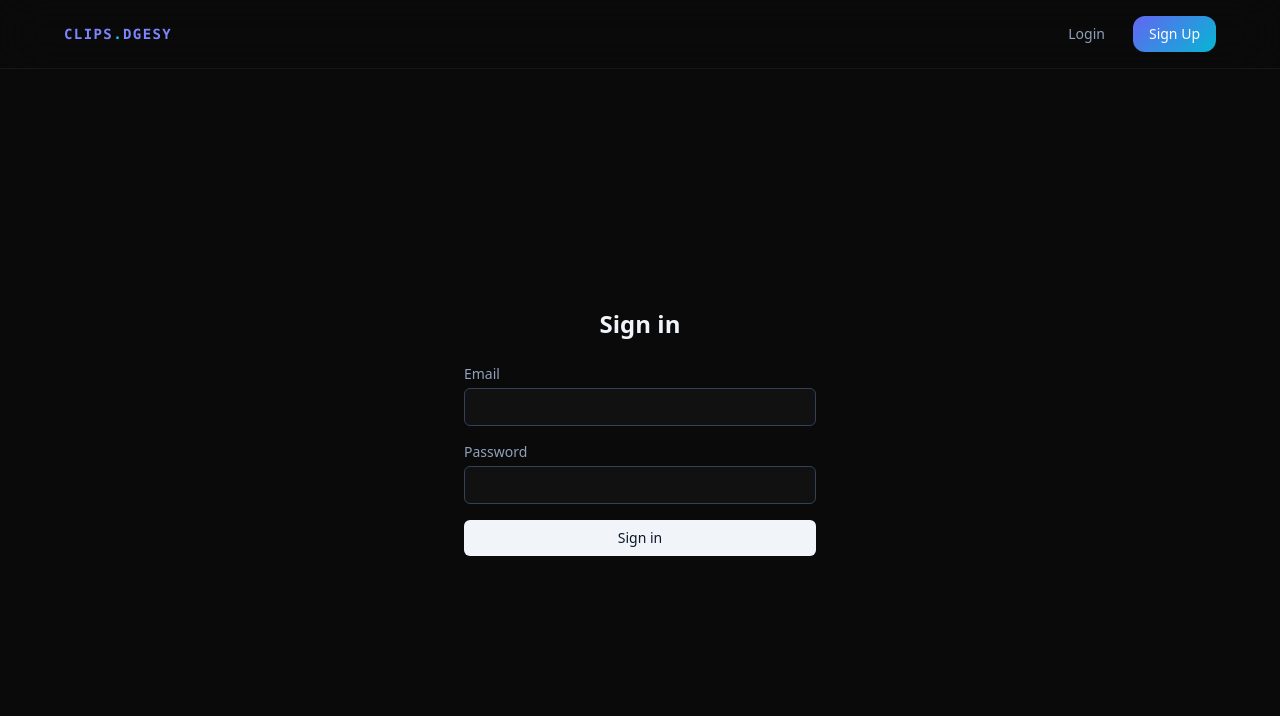
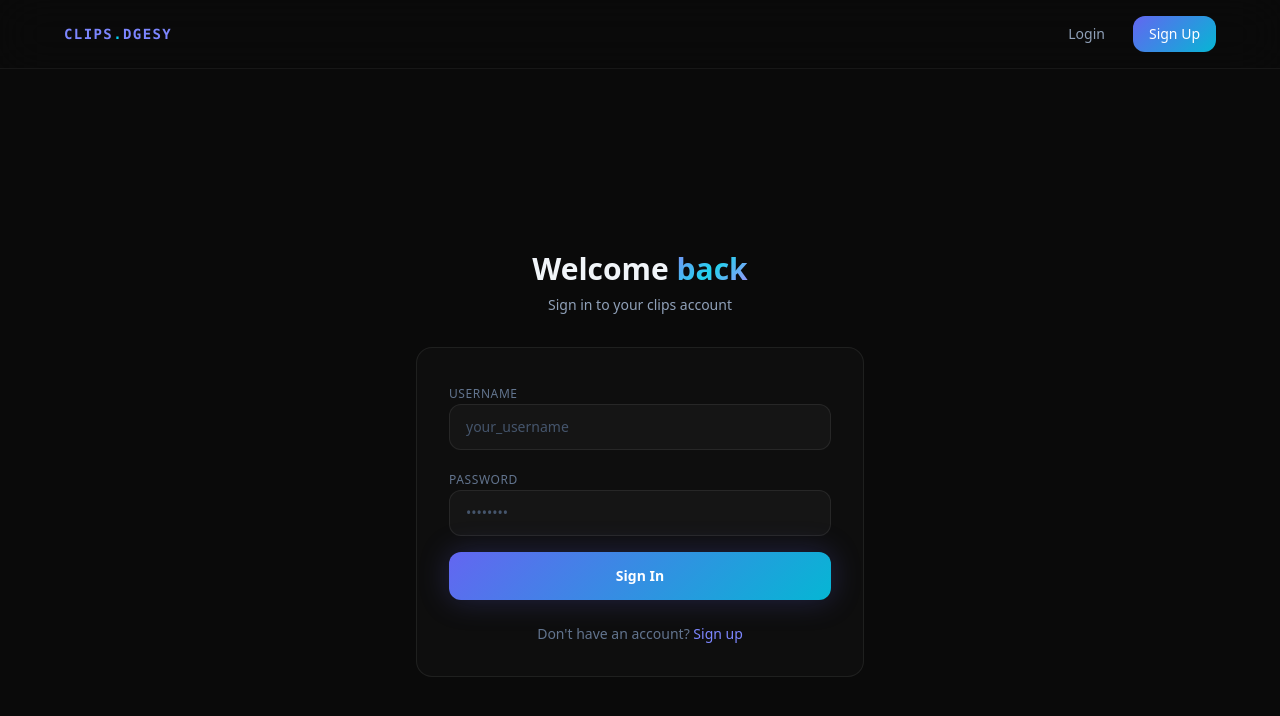
Before and after one commit to dillongesy/dgesy-clips, a Next.js app: page /login in a window 1280 px wide. Shown: the top 716 px of the page. Built offline with nearby package versions, Linux system fonts and the light colour scheme; no server answers.

Commit message:
Fix login page

```diff
--- a/src/app/login/page.tsx
+++ b/src/app/login/page.tsx
@@ -1,40 +1,99 @@
+"use client";
+
+import { useState } from "react";
+import { useRouter } from "next/navigation";
+import api from "@/lib/api";
+import { setToken } from "@/lib/auth";
+
 export default function LoginPage() {
+  const router = useRouter();
+  const [form, setForm] = useState({ username: "", password: "" });
+  const [error, setError] = useState("");
+  const [loading, setLoading] = useState(false);
+
+  const handleSubmit = async (e: React.FormEvent) => {
+    e.preventDefault();
+    setLoading(true);
+    setError("");
+    try {
+      const res = await api.post("/api/auth/login", form);
+      setToken(res.data.token);
+      router.push("/dashboard");
+    } catch (err: unknown) {
+      const error = err as { response?: { data?: { error?: string } } };
+      setError(error.response?.data?.error || "Login failed");
+    } finally {
+      setLoading(false);
+    }
+  };
+
   return (
-    <div className="flex min-h-[calc(100vh-4rem)] items-center justify-center">
-      <div className="w-full max-w-sm space-y-6 px-4">
-        <h1 className="text-2xl font-semibold text-center">Sign in</h1>
-        <form className="space-y-4">
-          <div className="space-y-1">
-            <label htmlFor="email" className="block text-sm text-slate-400">
-              Email
+    <div className="min-h-screen flex items-center justify-center px-6">
+      <div className="w-full max-w-md">
+        <div className="text-center mb-8">
+          <h1 className="text-3xl font-black mb-2">
+            Welcome <span className="gradient-text">back</span>
+          </h1>
+          <p className="text-slate-400 text-sm">Sign in to your clips account</p>
+        </div>
+
+        <div className="rounded-2xl border border-white/[0.07] bg-white/[0.02] p-8">
+          <form onSubmit={handleSubmit} className="space-y-4">
+            <div className="space-y-1.5">
+              <label className="text-xs font-medium text-slate-500 uppercase tracking-wider">
+                Username
               </label>
               <input
-              id="email"
-              type="email"
-              autoComplete="email"
+                type="text"
                 required
-              className="w-full rounded-md bg-[#111] border border-slate-700 px-3 py-2 text-sm focus:outline-none focus:ring-1 focus:ring-slate-500"
+                value={form.username}
+                onChange={(e) => setForm((f) => ({ ...f, username: e.target.value }))}
+                placeholder="your_username"
+                className="w-full px-4 py-3 rounded-xl bg-white/[0.03] border border-white/[0.08] text-slate-100 placeholder-slate-600 text-sm focus:outline-none focus:border-indigo-500/40 focus:bg-indigo-500/5 transition-all"
               />
             </div>
-          <div className="space-y-1">
-            <label htmlFor="password" className="block text-sm text-slate-400">
+
+            <div className="space-y-1.5">
+              <label className="text-xs font-medium text-slate-500 uppercase tracking-wider">
                 Password
               </label>
               <input
-              id="password"
                 type="password"
-              autoComplete="current-password"
                 required
-              className="w-full rounded-md bg-[#111] border border-slate-700 px-3 py-2 text-sm focus:outline-none focus:ring-1 focus:ring-slate-500"
+                value={form.password}
+                onChange={(e) => setForm((f) => ({ ...f, password: e.target.value }))}
+                placeholder="••••••••"
+                className="w-full px-4 py-3 rounded-xl bg-white/[0.03] border border-white/[0.08] text-slate-100 placeholder-slate-600 text-sm focus:outline-none focus:border-indigo-500/40 focus:bg-indigo-500/5 transition-all"
               />
             </div>
+
+            {error && (
+              <p className="text-red-400 text-sm text-center">{error}</p>
+            )}
+
             <button
               type="submit"
-            className="w-full rounded-md bg-slate-100 px-3 py-2 text-sm font-medium text-slate-900 hover:bg-white transition-colors"
+              disabled={loading}
+              className="w-full py-3.5 rounded-xl font-semibold text-sm text-white transition-all disabled:opacity-50"
+              style={{
+                background: "linear-gradient(135deg, #6366f1, #06b6d4)",
+                boxShadow: "0 0 30px rgba(99,102,241,0.25)",
+              }}
             >
-            Sign in
+              {loading ? "Signing in..." : "Sign In"}
             </button>
           </form>
+
+          <p className="text-center text-sm text-slate-500 mt-6">
+            Don&apos;t have an account?{" "}
+            <button
+              onClick={() => router.push("/register")}
+              className="text-indigo-400 hover:text-indigo-300 transition-colors"
+            >
+              Sign up
+            </button>
+          </p>
+        </div>
       </div>
     </div>
   );
```
Lines whose indentation alone changed are shown as unchanged.
